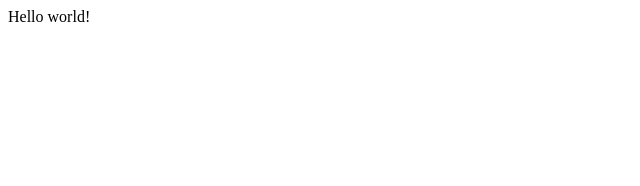
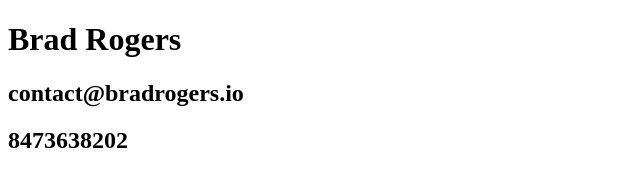
Before and after one commit to rogebrd/digitalResume, a Gatsby site: page / in a window 1280 px wide. Shown: the whole page, without its empty margins (0-640 px from the left). Built offline with nearby package versions, Linux system fonts and the light colour scheme; Gatsby itself is replaced by a stand-in of ours.

Commit message:
Add basic yaml data/config

```diff
--- /dev/null
+++ b/data/contact.yaml
@@ -0,0 +1,4 @@
+contact:
+  name: Brad Rogers
+  email: contact@bradrogers.io
+  phone: 8473638202
--- a/gatsby-config.js
+++ b/gatsby-config.js
@@ -5,6 +5,13 @@
  */
 
 module.exports = {
-  /* Your site config here */
-  plugins: [],
+  plugins: [
+    `gatsby-transformer-yaml`,
+    {
+      resolve: `gatsby-source-filesystem`,
+      options: {
+        path: `./data/`,
+      },
+    },
+  ],
 }
--- a/package.json
+++ b/package.json
@@ -15,6 +15,8 @@
   },
   "dependencies": {
     "gatsby": "^2.23.12",
+    "gatsby-source-filesystem": "^2.3.23",
+    "gatsby-transformer-yaml": "^2.4.10",
     "react": "^16.12.0",
     "react-dom": "^16.12.0"
   },
--- /dev/null
+++ b/src/components/contact.js
@@ -0,0 +1,12 @@
+import React from "react"
+import YAMLData from "../../data/contact.yaml"
+
+const Contact = () => (
+  <div>
+    <h1>{YAMLData.contact.name}</h1>
+    <h2>{YAMLData.contact.email}</h2>
+    <h2>{YAMLData.contact.phone}</h2>
+  </div>
+)
+
+export default Contact
--- a/src/pages/index.js
+++ b/src/pages/index.js
@@ -1,5 +1,6 @@
 import React from "react"
+import Contact from "../components/contact"
 
 export default function Home() {
-  return <div>Hello world!</div>
+  return <Contact/>
 }
```
Also changed, not shown: 2 other files.
